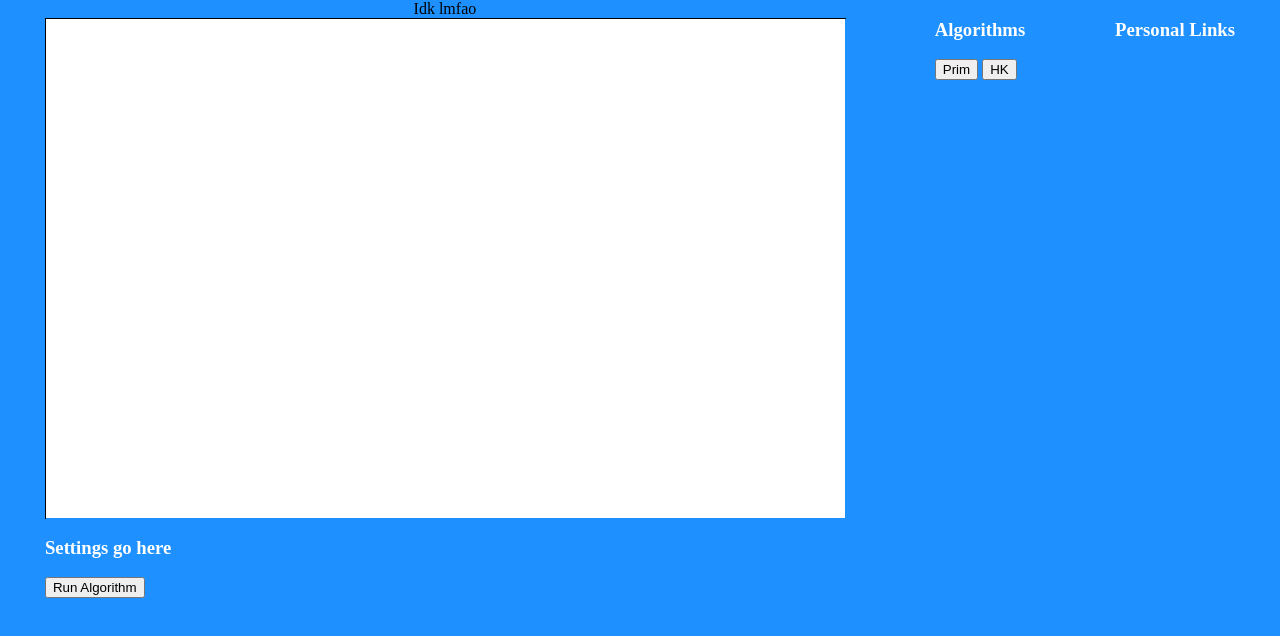
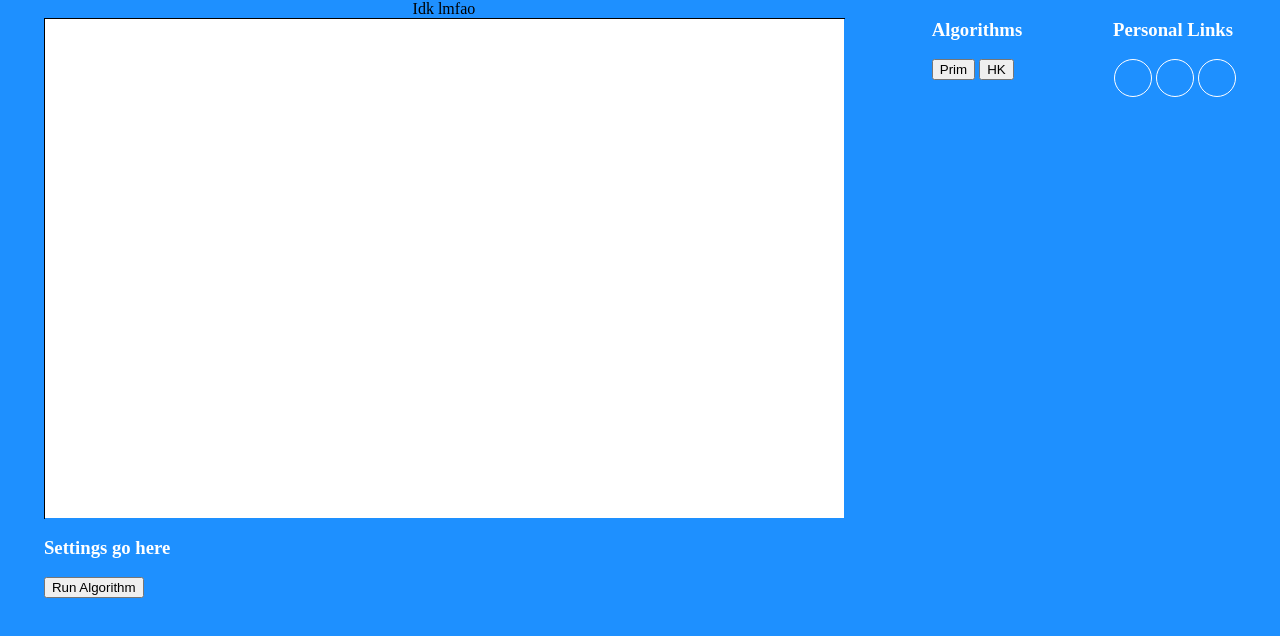
Before and after one commit to pojibuh/JS_Project, a website built with webpack: page index.html in a window 1280 px wide. Built offline with nearby package versions, Linux system fonts and the light colour scheme.

Commit message:
add links to page

```diff
--- a/index.css
+++ b/index.css
@@ -78,9 +78,88 @@ section {
   justify-content: flex-start;
 }
 
+.info-space {
+  display: flex;
+  flex-direction: column;
+  align-items: center;
+}
+
 .algo-title {
   width: 100%;
   display: flex;
   flex-direction: row;
   justify-content: center;
 }
+
+.icons {
+  cursor: default;
+  display: flex;
+  flex-direction: row;
+  justify-content: space-around;
+}
+
+.icons a {
+  cursor: pointer;
+}
+
+ul.icons li {
+	display: inline-block;
+	line-height: 1em;
+	padding-left: 0.25em;
+  cursor: pointer;
+}
+
+.icon {
+	text-decoration: none;
+	position: relative;
+  font-family: FontAwesome;
+  font-style: normal;
+}
+
+.icon.circle {
+	transition: all 0.2s ease-in-out;
+	border-radius: 100%;
+	display: inline-block;
+	height: 2.25em;
+	left: 0;
+	line-height: 2.25em;
+	text-align: center;
+	text-decoration: none;
+	top: 0;
+	width: 2.25em;
+}
+
+.icon.circle:hover {
+	top: -0.2em;
+}
+
+.fa-github {
+	background: transparent;
+	color: #fff;
+  border: 1px solid #fff;
+}
+
+.fa-github:hover {
+	background: #e1b89b;
+	background: #F1C5A9;
+}
+
+.fa-linkedin-square {
+	background: transparent;
+	color: #fff;
+  border: 1px solid #fff;
+}
+
+.fa-linkedin-square:hover {
+  background: #0087CF;
+}
+
+.fa-angellist {
+	background: transparent;
+	color: #fff;
+  border: 1px solid #fff;
+}
+
+.fa-angellist:hover {
+  background: #0087CF;
+}
--- a/index.html
+++ b/index.html
@@ -3,6 +3,7 @@
   <head>
     <meta charset="utf-8">
     <title>mazeCraft</title>
+    <script src="https://use.fontawesome.com/72f308eb05.js"></script>
     <link rel="stylesheet" href="./index.css" type="text/css"/>
   </head>
   <body>
@@ -28,6 +29,11 @@
       </div>
       <div class="info-space">
         <h3>Personal Links</h3>
+        <ul class="icons">
+					<li><a href="https://github.com/pojibuh" class="icon fa-github circle"></a></li>
+					<li><a href="https://angel.co/moktar-jama-1" class="icon fa-angellist circle"></a></li>
+					<li><a href="https://www.linkedin.com/in/moktar-jama-40631094/" class="icon fa-linkedin-square circle"></a></li>
+				</ul>
       </div>
     </div>
     <script src="js/bundle.js" type="application/javascript"></script>
```
